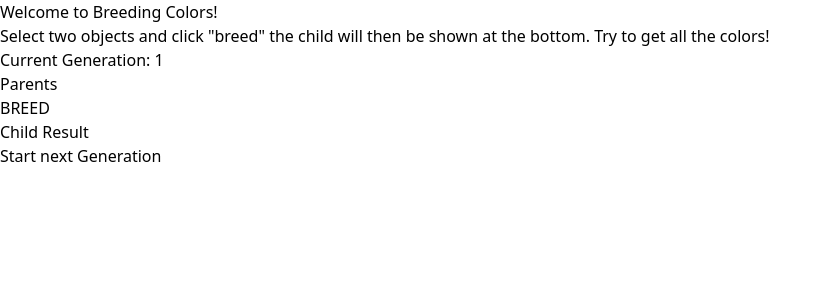
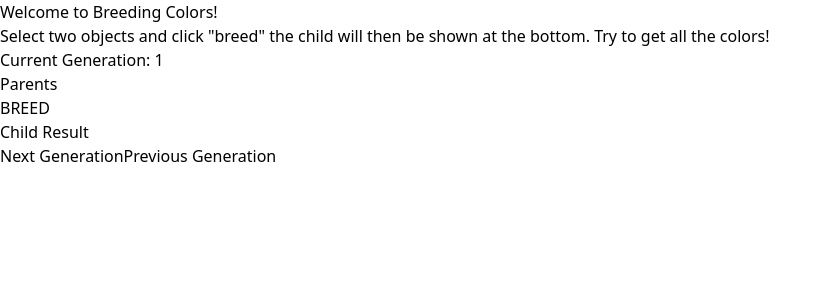
Before and after one commit to cwalters162/breeding-colors, a React (Vite) app: page / in a window 1280 px wide. Shown: the top 300 px of the page, without its empty margins (0-832 px from the left). Built offline with nearby package versions, Linux system fonts and the light colour scheme.

Commit message:
Added Previous Generation Button

```diff
--- a/src/App.tsx
+++ b/src/App.tsx
@@ -95,6 +95,17 @@ function App() {
 		});
 	}
 
+	function handlePreviousGeneration() {
+		if (currentGeneration === 0) {
+			snackBarCtx.displayMsg("Cannot go back anymore generations!");
+			return;
+		}
+
+		setCurrentGeneration((prevState) => prevState - 1);
+		setFirstParent(null);
+		setSecondParent(null);
+	}
+
 	return (
 		<div className={"h-screen w-screen"}>
 			<div className={"flex w-full flex-col justify-center text-center"}>
@@ -170,7 +181,13 @@ function App() {
 						className={"w-1/2 rounded-2xl bg-gray-700 p-1 text-white"}
 						onClick={handleNextGenerationOnClick}
 					>
-						Start next Generation
+						Next Generation
+					</button>
+					<button
+						className={"w-1/2 rounded-2xl bg-gray-700 p-1 text-white"}
+						onClick={handlePreviousGeneration}
+					>
+						Previous Generation
 					</button>
 				</div>
 			</div>
```
